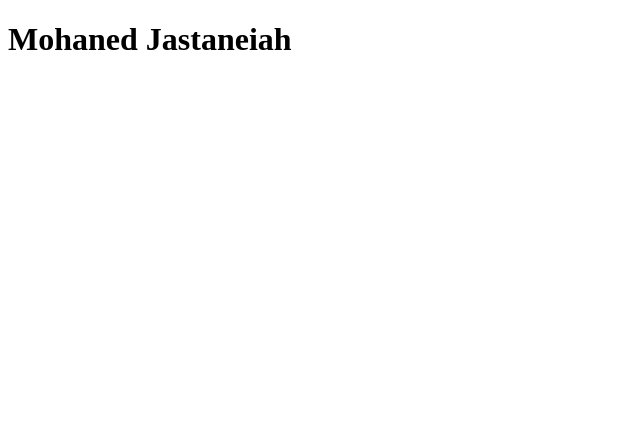
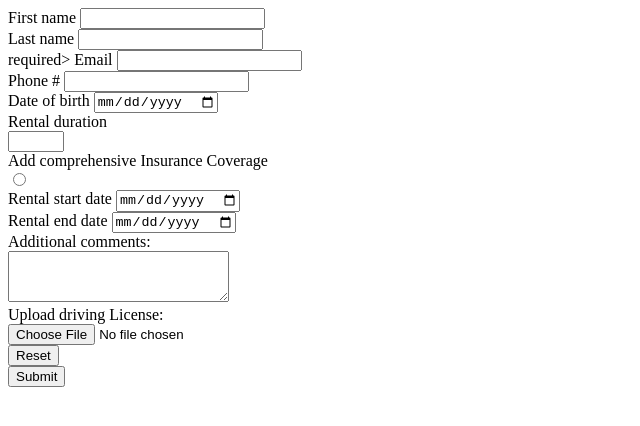
Before and after one commit to MohannadJas/lab-1-spring24, a plain HTML site: page index.html in a window 1280 px wide. Shown: the whole page, without its empty margins (0-640 px from the left). Drawn offline with Linux system fonts and the light colour scheme.

Commit message:
init commit

```diff
--- a/index.html
+++ b/index.html
@@ -1,11 +1,53 @@
 <!DOCTYPE html>
 <html lang="en">
+
 <head>
     <meta charset="UTF-8">
     <meta name="viewport" content="width=, initial-scale=1.0">
     <title>Document</title>
 </head>
+
 <body>
-    <h1>Mohaned Jastaneiah</h1>
+    <form action="index.php" method="POST">
+        <label for="Fname">First name</label>
+        <input type="text" id="Fname" > <br> <required>
+
+        <label for="Lname">Last name</label>
+        <input type="text" id="Lname" ><br>required>
+
+        <label for="email">Email</label>
+        <input type="text" id="email" ><br> <required>
+
+        <label for="phone">Phone #</label>
+        <input type="tel" id="phone"><br><required>
+
+        <label for="bday">Date of birth</label>
+        <input type="date" id="bday"> <br> <required>
+
+        <label for="rentdays">Rental duration</label> <br>
+        <input type="number" id="rentdays" min="0" max="30"> <br> <required>
+
+<label for="Insurance">Add comprehensive Insurance Coverage </label><br>
+<label for="Insurance"></label>
+<input type="radio" name="Insurance" id="">
+<br>
+        <label for="Srent">Rental start date</label>
+        <input type="date" id="Srent"> <br> <required>
+
+
+        <label for="Erent">Rental end date</label>
+        <input type="date" id="Erent"> <br> <required>
+
+            <label for="comment">Additional comments:</label> <br>
+            <textarea id="comment" rows="3" cols="25"></textarea><br>
+
+            <label for="file">Upload driving License:</label><br>
+<input type="file" id="file" accept="image/png , image/jpeg"> <br>
+
+
+        <input type="reset"><br>
+        <input type="submit">
+    </form>
 </body>
+
 </html>
```
